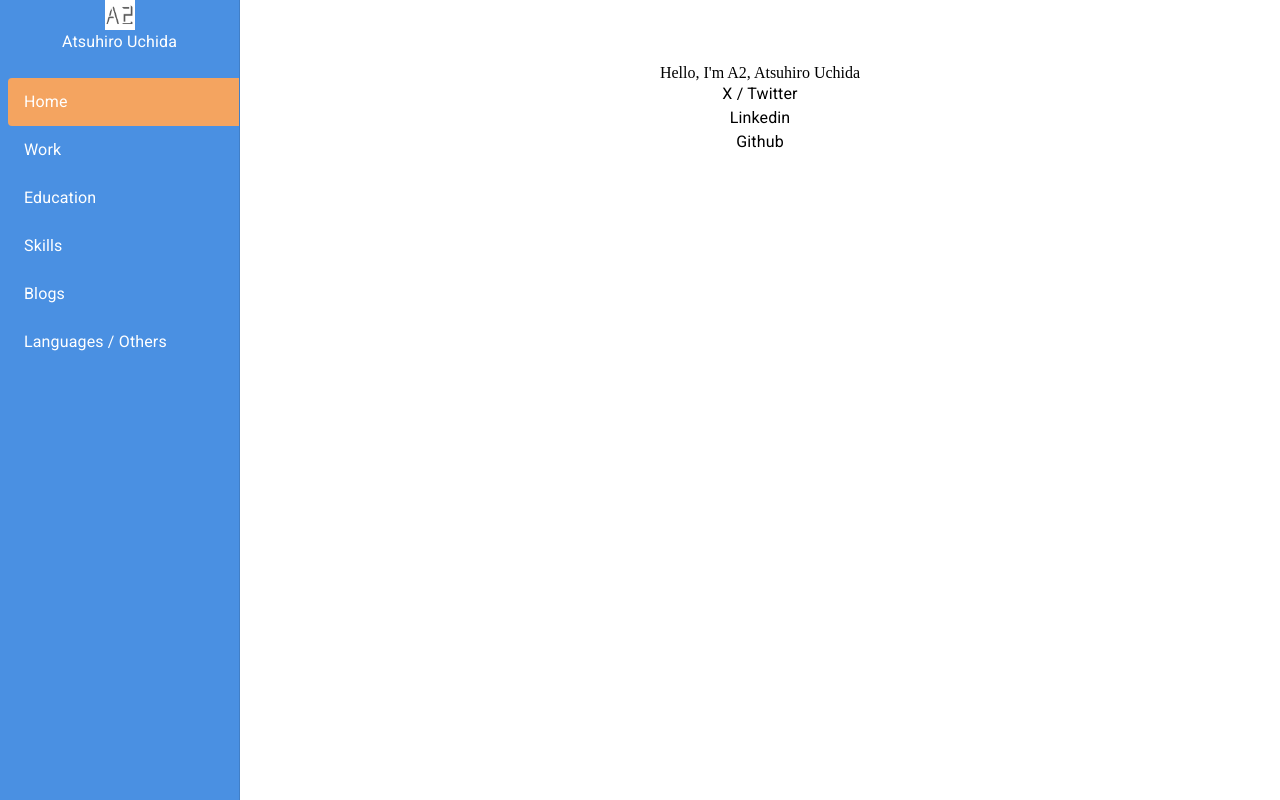
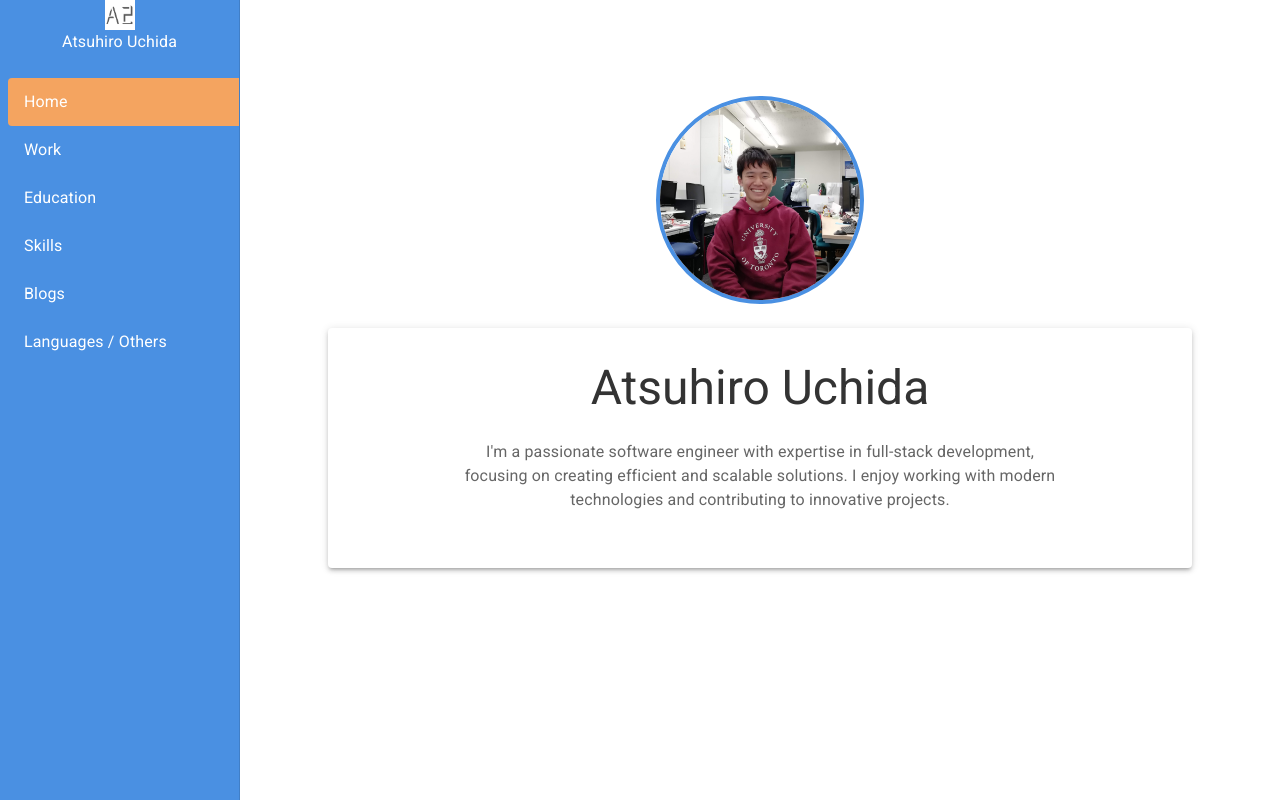
Before and after one commit to timtoronto634/timtoronto634.github.io, a React (Vite) app: page / in a window 1280 px wide. Built offline with nearby package versions, Linux system fonts and the light colour scheme.

Commit message:
update the Home component to:
Use the general info and contacts from the YAML file
Add proper styling and layout
Add clickable social media links
Include a profile image

```diff
--- a/src/components/Home.tsx
+++ b/src/components/Home.tsx
@@ -1,19 +1,126 @@
-import { Typography, Stack } from '@mui/material';
+import { Typography, Stack, Link, Avatar, Paper, IconButton } from '@mui/material';
+import GitHubIcon from '@mui/icons-material/GitHub';
+import LinkedInIcon from '@mui/icons-material/LinkedIn';
+import TwitterIcon from '@mui/icons-material/Twitter';
+import EmailIcon from '@mui/icons-material/Email';
+import workData from '../data/work.yml';
 
-export const Home = () => {
+interface Contact {
+  mail?: string;
+  linkedin?: string;
+  github?: string;
+  twitter?: string;
+}
+
+interface GeneralInfo {
+  sections: {
+    title: string;
+    content: {
+      name?: string;
+      'job-title'?: string;
+      contacts?: Contact[];
+    }[];
+  }[];
+}
+
+const SocialLinks: React.FC<{ contacts: Contact[] }> = ({ contacts }) => {
+  const contact = contacts[0]; // Assuming first contact object has all links
+
+  return (
+    <Stack direction="row" spacing={2} sx={{ mt: 3 }}>
+      {contact.github && (
+        <IconButton
+          component={Link}
+          href={contact.github}
+          target="_blank"
+          rel="noopener noreferrer"
+          sx={{ color: '#333' }}
+        >
+          <GitHubIcon fontSize="large" />
+        </IconButton>
+      )}
+      {contact.linkedin && (
+        <IconButton
+          component={Link}
+          href={contact.linkedin}
+          target="_blank"
+          rel="noopener noreferrer"
+          sx={{ color: '#0077b5' }}
+        >
+          <LinkedInIcon fontSize="large" />
+        </IconButton>
+      )}
+      {contact.twitter && (
+        <IconButton
+          component={Link}
+          href={contact.twitter}
+          target="_blank"
+          rel="noopener noreferrer"
+          sx={{ color: '#1DA1F2' }}
+        >
+          <TwitterIcon fontSize="large" />
+        </IconButton>
+      )}
+      {contact.mail && (
+        <IconButton
+          component={Link}
+          href={`mailto:${contact.mail}`}
+          sx={{ color: '#EA4335' }}
+        >
+          <EmailIcon fontSize="large" />
+        </IconButton>
+      )}
+    </Stack>
+  );
+};
+
+export const Home: React.FC = () => {
+  const data = workData as GeneralInfo;
+  const generalInfo = data.sections.find(section => section.title === 'General Info');
+
+  if (!generalInfo?.content[0]) {
+    return <Typography>No general info found</Typography>;
+  }
+
+  const { name, 'job-title': jobTitle, contacts } = generalInfo.content[0];
+
   return (
     <Stack
       sx={{
         alignItems: 'center',
-        direction: 'column',
+        spacing: 4,
+        maxWidth: 800,
+        mx: 'auto',
+        pt: 4,
       }}
     >
-      <Stack>Hello, I'm A2, Atsuhiro Uchida</Stack>
-      <Stack>
-        <Typography>X / Twitter</Typography>
-        <Typography>Linkedin</Typography>
-        <Typography>Github</Typography>
-      </Stack>
+      <Avatar
+        src="/images/Myself.jpg"
+        alt={name}
+        sx={{
+          width: 200,
+          height: 200,
+          mb: 3,
+          border: '4px solid #4A90E2',
+        }}
+      />
+
+      <Paper elevation={3} sx={{ p: 4, textAlign: 'center', width: '100%' }}>
+        <Typography variant="h3" sx={{ mb: 2, color: '#333' }}>
+          {name}
+        </Typography>
+        <Typography variant="h5" sx={{ mb: 3, color: '#666' }}>
+          {jobTitle}
+        </Typography>
+
+        <Typography variant="body1" sx={{ mb: 3, color: '#666', maxWidth: 600, mx: 'auto' }}>
+          I'm a passionate software engineer with expertise in full-stack development,
+          focusing on creating efficient and scalable solutions. I enjoy working with
+          modern technologies and contributing to innovative projects.
+        </Typography>
+
+        {contacts && <SocialLinks contacts={contacts} />}
+      </Paper>
     </Stack>
   );
 };
```
